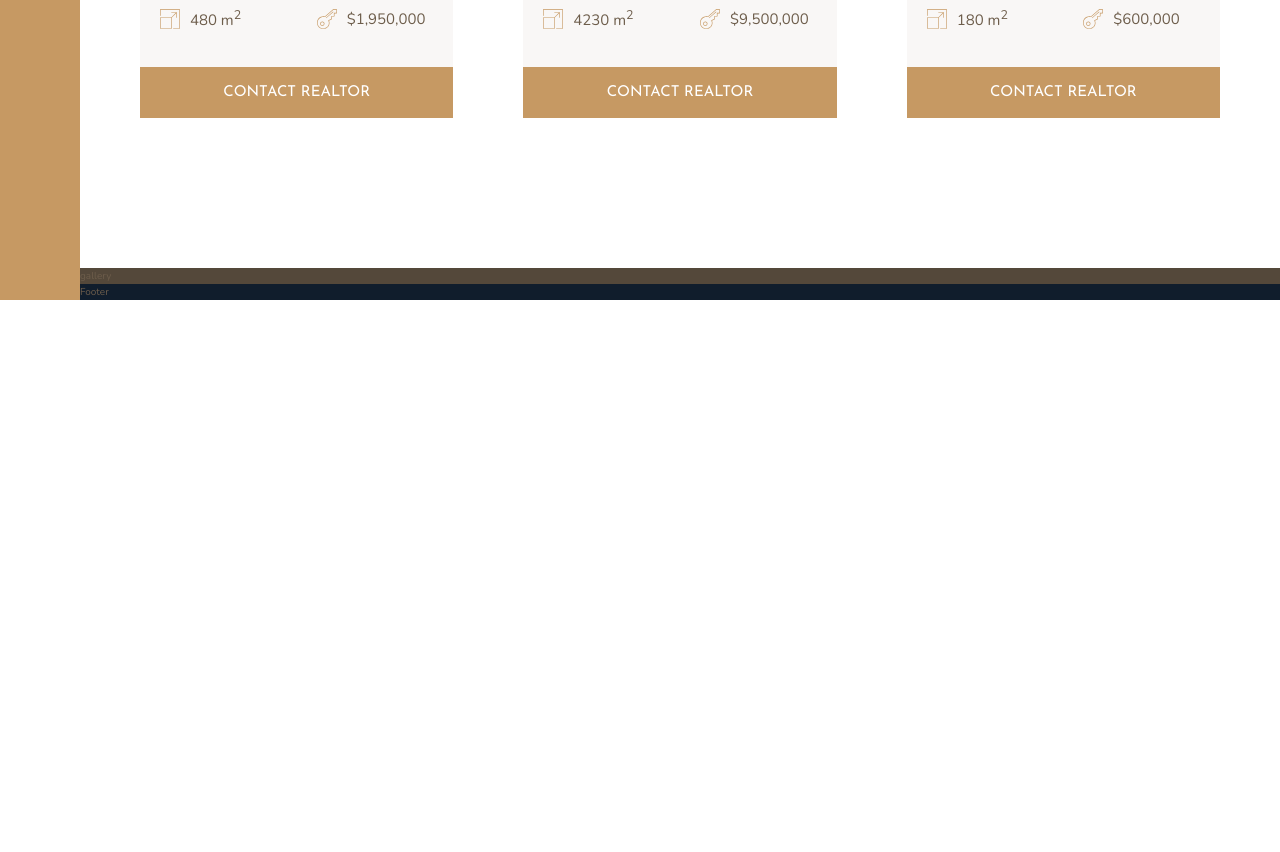
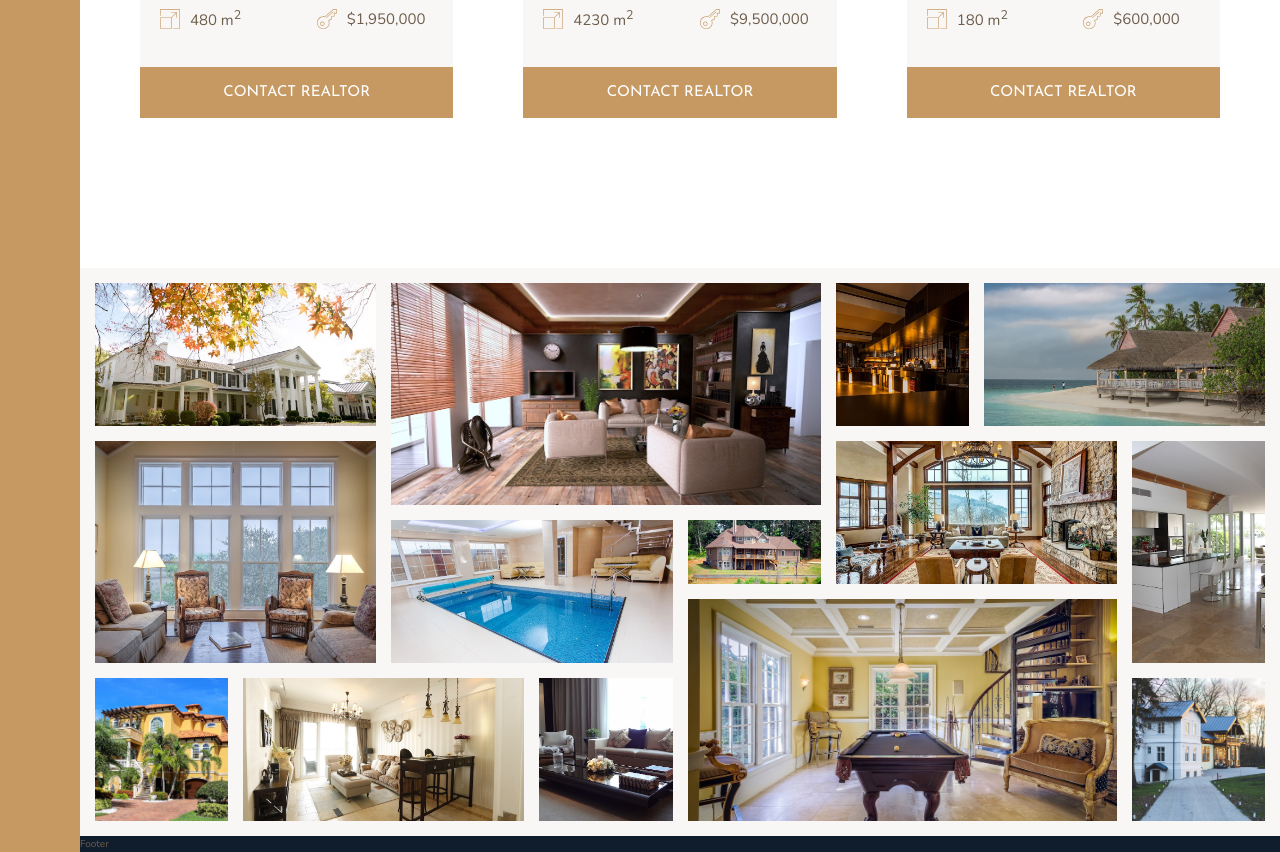
Before and after one commit to Eder87rh/nexter, a website: page index.html in a window 1280 px wide. Shown: the part 2804-3656 px from the top of the page. Before the commit the page ends 3104 px from the top, so only its background shows below. Drawn offline with nearby package versions, Linux system fonts and the light colour scheme.

Commit message:
Building the gallery

```diff
--- a/index.html
+++ b/index.html
@@ -290,7 +290,22 @@
         </section>
 
         <section class="gallery">
-            gallery
+            <figure class="gallery__item gallery__item--1"><img src="img/gal-1.jpeg" alt="Gallery image 1" class="gallery__img"></figure>
+            <figure class="gallery__item gallery__item--2"><img src="img/gal-2.jpeg" alt="Gallery image 2" class="gallery__img"></figure>
+            <figure class="gallery__item gallery__item--3"><img src="img/gal-3.jpeg" alt="Gallery image 3" class="gallery__img"></figure>
+            <figure class="gallery__item gallery__item--4"><img src="img/gal-4.jpeg" alt="Gallery image 4" class="gallery__img"></figure>
+            <figure class="gallery__item gallery__item--5"><img src="img/gal-5.jpeg" alt="Gallery image 5" class="gallery__img"></figure>
+            <figure class="gallery__item gallery__item--6"><img src="img/gal-6.jpeg" alt="Gallery image 6" class="gallery__img"></figure>
+            <figure class="gallery__item gallery__item--7"><img src="img/gal-7.jpeg" alt="Gallery image 7" class="gallery__img"></figure>
+            <figure class="gallery__item gallery__item--8"><img src="img/gal-8.jpeg" alt="Gallery image 8" class="gallery__img"></figure>
+            <figure class="gallery__item gallery__item--9"><img src="img/gal-9.jpeg" alt="Gallery image 9" class="gallery__img"></figure>
+            <figure class="gallery__item gallery__item--10"><img src="img/gal-10.jpeg" alt="Gallery image 10" class="gallery__img"></figure>
+            <figure class="gallery__item gallery__item--11"><img src="img/gal-11.jpeg" alt="Gallery image 11" class="gallery__img"></figure>
+            <figure class="gallery__item gallery__item--12"><img src="img/gal-12.jpeg" alt="Gallery image 12" class="gallery__img"></figure>
+            <figure class="gallery__item gallery__item--13"><img src="img/gal-13.jpeg" alt="Gallery image 13" class="gallery__img"></figure>
+            <figure class="gallery__item gallery__item--14"><img src="img/gal-14.jpeg" alt="Gallery image 14" class="gallery__img"></figure>
+
+
         </section>
         <footer class="footer">
           Footer
--- a/sass/_gallery.scss
+++ b/sass/_gallery.scss
@@ -1,4 +1,87 @@
 .gallery {
-  background-color: $color-grey-dark-1;
+  background-color: $color-grey-light-1;
   grid-column: full-start / full-end;
+
+  display: grid;
+  grid-template-columns: repeat(8, 1fr);
+  grid-template-rows: repeat(7, 5vw);
+  grid-gap: 1.5rem;
+  padding: 1.5rem;
+
+  &__item {
+    &--1 {
+      grid-row: 1 / span 2;
+      grid-column: 1 / span 2;
+    }
+
+    &--2 {
+      grid-row: 1 / span 3;
+      grid-column: 3 / span 3;
+    }
+
+    &--3 {
+      grid-row: 1 / span 2;
+      grid-column: 6 ;
+    }
+
+    &--4 {
+      grid-row: 1 / span 2;
+      grid-column: 7 / span 2
+    }
+
+    &--5 {
+      grid-row: 3 / span 3;
+      grid-column: 1 / span 2;
+    }
+
+    &--6 {
+      grid-row: 4 / span 2;
+      grid-column: 3 / span 2;
+    }
+
+    &--7 {
+      grid-row: 4;
+      grid-column: 5;
+    }
+
+    &--8 {
+      grid-row: 3 / span 2;
+      grid-column: 6 / span 2;
+    }
+
+    &--9 {
+      grid-row: 3 / span 3;
+    }
+
+    &--10 {
+      grid-row: 6 / span 2;
+    }
+
+    &--11 {
+      grid-row: 6 / span 2;
+      grid-column: 2 / span 2;
+    }
+
+    &--12 {
+      grid-row: 6 / span 2;
+    }
+
+    &--13 {
+      grid-row: 5 /span 3;
+      grid-column: 5 / span 3;
+    }
+
+    &--14 {
+      grid-row: 6 / span 2;
+    }
+  }
+
+  &__img {
+    width: 100%;
+    height: 100%;
+    object-fit: cover;
+    display: block;
+  }
+
+
 }
```
Also changed, not shown: css/style.css.
